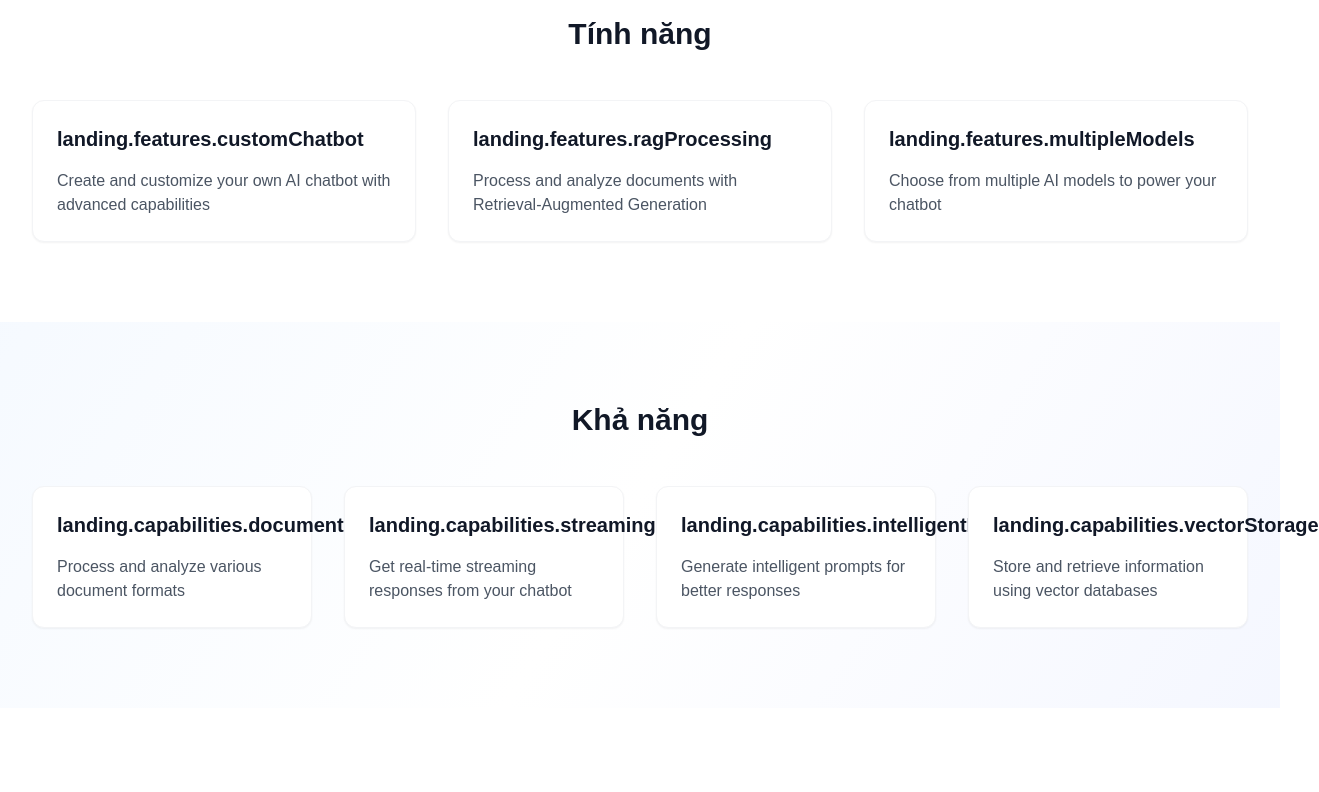
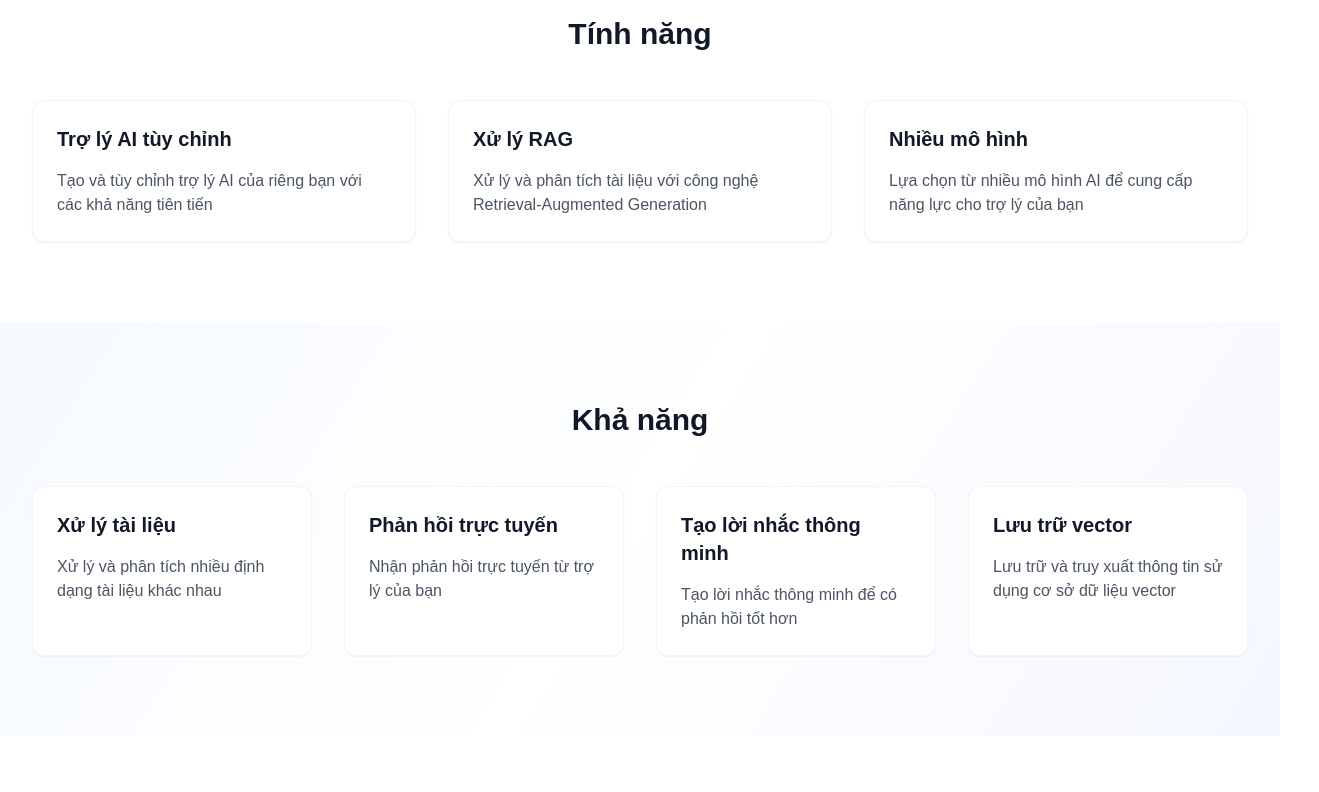
Before and after one commit to abaoxomtieu/Chat-Template-React-Streaming, a React (Vite) app: page / in a window 1280 px wide. Shown: the part 500-1292 px from the top of the page, 1319 px wide, since content can reach past the window. Built offline with nearby package versions, Linux system fonts and the light colour scheme.

Commit message:
feat: update translations and landing page content

```diff
--- a/src/i18n/locales/en.json
+++ b/src/i18n/locales/en.json
@@ -50,28 +50,27 @@
     "startJourney": "Start Journey",
     "features": {
       "title": "Features",
-      "feature1": {
-        "title": "Artificial Intelligence",
-        "description": "Using advanced AI technology to provide intelligent conversation experience"
-      },
-      "feature2": {
-        "title": "Customization",
-        "description": "Customize your assistant with specialized features and knowledge"
-      },
-      "feature3": {
-        "title": "Easy Integration",
-        "description": "Easily integrate AI assistants into your application"
-      }
+      "customChatbot": "Custom AI Assistant",
+      "customChatbotDesc": "Create and customize your own AI chatbot with advanced capabilities",
+      "ragProcessing": "RAG Processing",
+      "ragProcessingDesc": "Process and analyze documents with Retrieval-Augmented Generation",
+      "multipleModels": "Multiple Models",
+      "multipleModelsDesc": "Choose from multiple AI models to power your chatbot"
     },
     "capabilities": {
       "title": "Capabilities",
-      "capability1": "Answer questions about travel destinations",
-      "capability2": "Suggest travel itineraries",
-      "capability3": "Provide information about local culture",
-      "capability4": "Support booking accommodations and tickets"
+      "documentProcessing": "Document Processing",
+      "documentProcessingDesc": "Process and analyze various document formats",
+      "streamingResponses": "Streaming Responses",
+      "streamingResponsesDesc": "Get real-time streaming responses from your chatbot",
+      "intelligentPrompting": "Intelligent Prompting",
+      "intelligentPromptingDesc": "Generate intelligent prompts for better responses",
+      "vectorStorage": "Vector Storage",
+      "vectorStorageDesc": "Store and retrieve information using vector databases"
     },
     "testimonials": {
       "title": "User Testimonials",
+      "subtitle": "See what our users are saying about their experience",
       "testimonial1": {
         "text": "This AI assistant helped me plan the perfect trip!",
         "author": "John Doe"
--- a/src/i18n/locales/vi.json
+++ b/src/i18n/locales/vi.json
@@ -53,28 +53,27 @@
     "startJourney": "Bắt đầu hành trình",
     "features": {
       "title": "Tính năng",
-      "feature1": {
-        "title": "Trí tuệ nhân tạo",
-        "description": "Sử dụng công nghệ AI tiên tiến để cung cấp trải nghiệm trò chuyện thông minh"
-      },
-      "feature2": {
-        "title": "Tùy chỉnh",
-        "description": "Tùy chỉnh trợ lý của bạn với các tính năng và kiến thức chuyên biệt"
-      },
-      "feature3": {
-        "title": "Tích hợp dễ dàng",
-        "description": "Tích hợp trợ lý AI vào ứng dụng của bạn một cách dễ dàng"
-      }
+      "customChatbot": "Trợ lý AI tùy chỉnh",
+      "customChatbotDesc": "Tạo và tùy chỉnh trợ lý AI của riêng bạn với các khả năng tiên tiến",
+      "ragProcessing": "Xử lý RAG",
+      "ragProcessingDesc": "Xử lý và phân tích tài liệu với công nghệ Retrieval-Augmented Generation",
+      "multipleModels": "Nhiều mô hình",
+      "multipleModelsDesc": "Lựa chọn từ nhiều mô hình AI để cung cấp năng lực cho trợ lý của bạn"
     },
     "capabilities": {
       "title": "Khả năng",
-      "capability1": "Trả lời câu hỏi về điểm đến du lịch",
-      "capability2": "Đề xuất lịch trình du lịch",
-      "capability3": "Cung cấp thông tin về văn hóa địa phương",
-      "capability4": "Hỗ trợ đặt phòng và vé"
+      "documentProcessing": "Xử lý tài liệu",
+      "documentProcessingDesc": "Xử lý và phân tích nhiều định dạng tài liệu khác nhau",
+      "streamingResponses": "Phản hồi trực tuyến",
+      "streamingResponsesDesc": "Nhận phản hồi trực tuyến từ trợ lý của bạn",
+      "intelligentPrompting": "Tạo lời nhắc thông minh",
+      "intelligentPromptingDesc": "Tạo lời nhắc thông minh để có phản hồi tốt hơn",
+      "vectorStorage": "Lưu trữ vector",
+      "vectorStorageDesc": "Lưu trữ và truy xuất thông tin sử dụng cơ sở dữ liệu vector"
     },
     "testimonials": {
       "title": "Đánh giá từ người dùng",
+      "subtitle": "Xem người dùng nói gì về trải nghiệm của họ",
       "testimonial1": {
         "text": "Trợ lý AI này đã giúp tôi lên kế hoạch chuyến đi hoàn hảo!",
         "author": "Nguyễn Văn A"
--- a/src/pages/LandingPage.tsx
+++ b/src/pages/LandingPage.tsx
@@ -73,8 +73,7 @@ const LandingPage: React.FC = () => {
                 {t("landing.features.customChatbot")}
               </h3>
               <p className="text-gray-600">
-                Create and customize your own AI chatbot with advanced
-                capabilities
+                {t("landing.features.customChatbotDesc")}
               </p>
             </div>
             <div className="bg-white rounded-xl p-6 shadow-sm border border-gray-100">
@@ -82,8 +81,7 @@ const LandingPage: React.FC = () => {
                 {t("landing.features.ragProcessing")}
               </h3>
               <p className="text-gray-600">
-                Process and analyze documents with Retrieval-Augmented
-                Generation
+                {t("landing.features.ragProcessingDesc")}
               </p>
             </div>
             <div className="bg-white rounded-xl p-6 shadow-sm border border-gray-100">
@@ -91,7 +89,7 @@ const LandingPage: React.FC = () => {
                 {t("landing.features.multipleModels")}
               </h3>
               <p className="text-gray-600">
-                Choose from multiple AI models to power your chatbot
+                {t("landing.features.multipleModelsDesc")}
               </p>
             </div>
           </div>
@@ -110,7 +108,7 @@ const LandingPage: React.FC = () => {
                 {t("landing.capabilities.documentProcessing")}
               </h3>
               <p className="text-gray-600">
-                Process and analyze various document formats
+                {t("landing.capabilities.documentProcessingDesc")}
               </p>
             </div>
             <div className="bg-white rounded-xl p-6 shadow-sm border border-gray-100">
@@ -118,7 +116,7 @@ const LandingPage: React.FC = () => {
                 {t("landing.capabilities.streamingResponses")}
               </h3>
               <p className="text-gray-600">
-                Get real-time streaming responses from your chatbot
+                {t("landing.capabilities.streamingResponsesDesc")}
               </p>
             </div>
             <div className="bg-white rounded-xl p-6 shadow-sm border border-gray-100">
@@ -126,7 +124,7 @@ const LandingPage: React.FC = () => {
                 {t("landing.capabilities.intelligentPrompting")}
               </h3>
               <p className="text-gray-600">
-                Generate intelligent prompts for better responses
+                {t("landing.capabilities.intelligentPromptingDesc")}
               </p>
             </div>
             <div className="bg-white rounded-xl p-6 shadow-sm border border-gray-100">
@@ -134,7 +132,7 @@ const LandingPage: React.FC = () => {
                 {t("landing.capabilities.vectorStorage")}
               </h3>
               <p className="text-gray-600">
-                Store and retrieve information using vector databases
+                {t("landing.capabilities.vectorStorageDesc")}
               </p>
             </div>
           </div>
```
